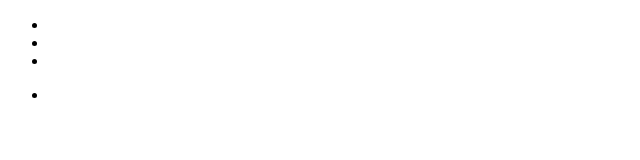
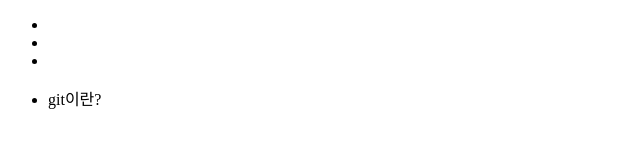
Before and after one commit to remainlab/project_Wellness_korea, a plain HTML site: page index.html in a window 1280 px wide. Shown: the full height of the page, 0-640 px from the left. Drawn offline with Linux system fonts and the light colour scheme.

Commit message:
git 추가

```diff
--- a/index.html
+++ b/index.html
@@ -10,6 +10,6 @@
 		<li><a href=""></a></li>
 	</ul>
 
-	<ul><li></li></ul>
+	<ul><li>git이란?</li></ul>
 </body>
 </html>
```
